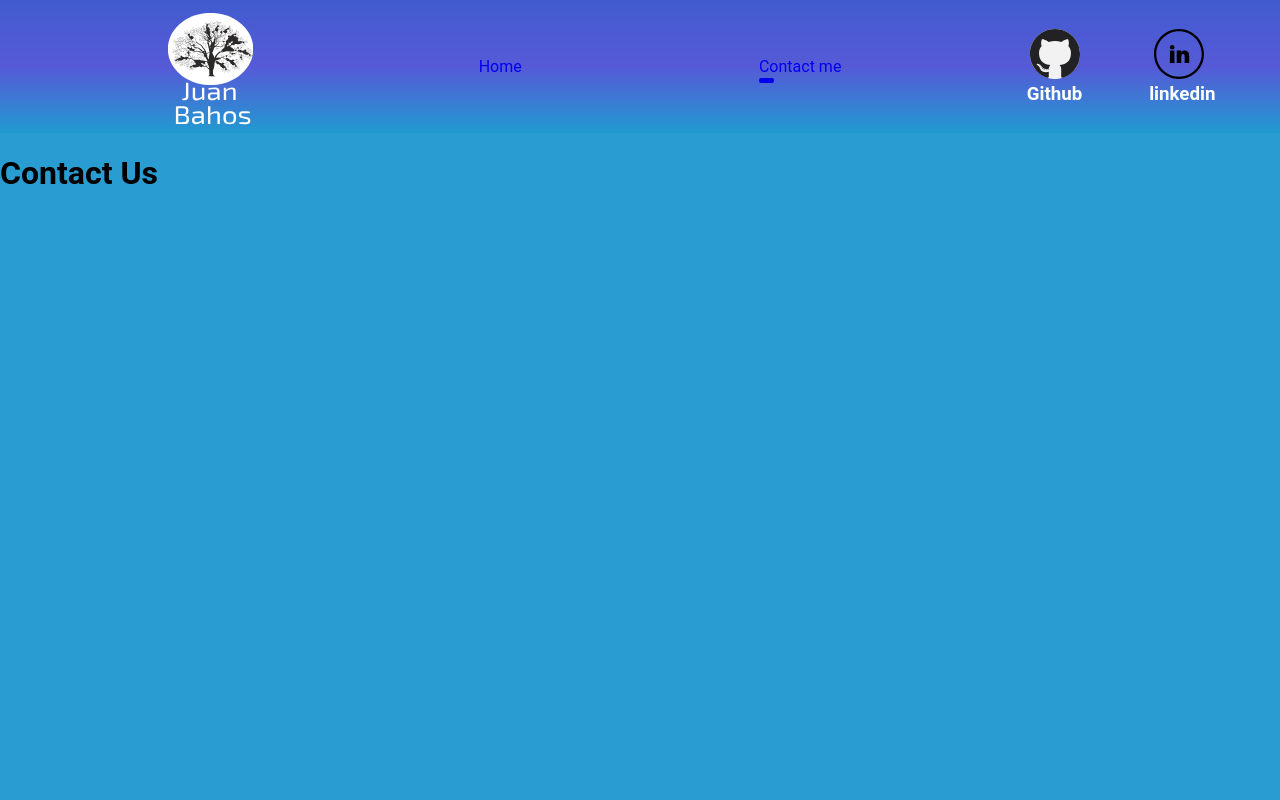
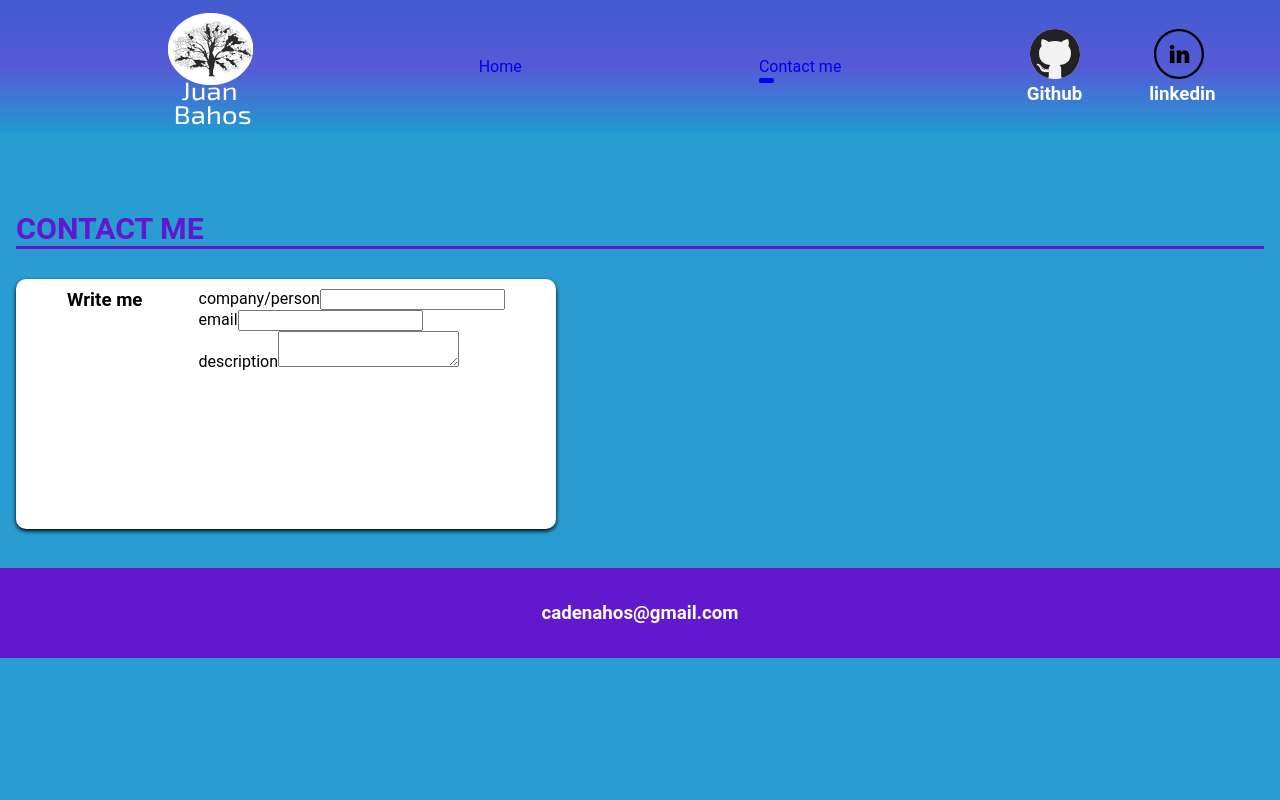
Before and after one commit to cadenahos/React-Portfolio-, a React app: page /contact-us in a window 1280 px wide. Shown: the top 800 px of the page. Built offline with nearby package versions, Linux system fonts and the light colour scheme.

Commit message:
[ADD] contact me

```diff
--- a/src/components/Card.jsx
+++ b/src/components/Card.jsx
@@ -33,4 +33,43 @@ const Card = () => {
     );
 };
 
-export default Card;
+const CardForm = () => {
+    return(
+        <div className='contact card card--form'>
+        <div className='contact-tittle'>
+            <h3>Write me </h3>
+        </div>
+        <div>
+            <form>
+                <div>
+                    <label>
+                        <span></span>
+                        company/person
+                    </label>
+                    <input/>
+                </div>
+                <div>
+                    <label>
+                        <span></span>
+                        email
+                    </label>
+                    <input/>
+                </div>
+                <div>
+                    <label>
+                        <span></span>
+                        description
+                    </label>
+                    <textarea></textarea>
+                </div>
+            </form>
+        </div>
+    </div>
+    );
+
+}
+
+export  {
+    Card,
+    CardForm
+};
--- a/src/containers/Bio.jsx
+++ b/src/containers/Bio.jsx
@@ -14,7 +14,7 @@ const Bio = () => {
             <div className="bio-description">
                 <p>
                     I am the type of person who feel happy working with modern technology. I love to work in graphic interfaces and approach new ways of solving problems.
-                    I consider myself an avid learner who enjoy reading technical blogs and books in subject that I am interested as, frontend, algorithms, and Management methodologies.
+                    I consider myself an avid learner who enjoy reading technical blogs and books in subject that I am interested as, frontend, algorithms, and Management.
                 </p>
                 <button className="button--primary">More info ...</button>
             </div>
--- a/src/containers/Layout.jsx
+++ b/src/containers/Layout.jsx
@@ -5,7 +5,7 @@ import '@styles/Layout.scss';
 
 const Layout = ({ children }) => {
     return (
-        <div className='Layout'>
+        <div className='layout'>
             <Header/>
             <div className='layout-container'>
                 {children}
--- a/src/containers/Projects.jsx
+++ b/src/containers/Projects.jsx
@@ -1,6 +1,6 @@
 import React from 'react';
 import '@styles/Projects.scss';
-import Card from '../components/Card';
+import { Card } from '@components/Card';
 
 const Projects = () => {
     const projectList = [
--- a/src/pages/ContactUs.jsx
+++ b/src/pages/ContactUs.jsx
@@ -1,10 +1,15 @@
 import React from 'react';
+import { CardForm } from '@components/Card';
 
 const ContactUs = () => {
     return (
-        <div>
-            <h1>Contact Us</h1>
+        <section className='contact'>
+        <div className="home-section-title" >
+            <h3 >Contact Me</h3>
+            <div></div>
         </div>
+        <CardForm/>
+        </section>
     );
 };
 
--- a/src/pages/Home.jsx
+++ b/src/pages/Home.jsx
@@ -10,7 +10,6 @@ const Home = () => {
         <>
         <Bio/>
         <Projects/>
-        <Organizations/>
         </>
     );
 };
--- a/src/styles/Bio.scss
+++ b/src/styles/Bio.scss
@@ -3,12 +3,15 @@
 .bio{
     background-color: var(--clear);
     color: var(--dark);
+    padding: 30px;
 }
 .bio-container{
     display: flex;
     flex-wrap: wrap;
+    justify-content: center;
 }
 .bio-description {
+    width: 60%;
     border: 3px solid var(--dark);
     border-radius: 10px;
     margin-top: 10px;
@@ -16,6 +19,13 @@
     font-size: var(--par);
     align-self: center;
     font-size: 18px;
+    max-height: 300px;
+
+}
+.bio-description > p{
+    overflow: hidden;
+    max-height: 230px;
+    text-overflow: ellipsis;
 }
 .bio-fotoPerfil{
     border-radius: 50%;
--- a/src/styles/Card.scss
+++ b/src/styles/Card.scss
@@ -10,6 +10,10 @@
     box-shadow: 0 2px 4px 0 var(--dark);
     padding: 10px 5px;
     gap: 10px;
+}
+
+.card--form{
+    width: 530px;
 }
 
 .card-presentation {
--- a/src/styles/Layout.scss
+++ b/src/styles/Layout.scss
@@ -1,5 +1,4 @@
 @import 'vars';
-
-.layout-container{
-    min-height: 100vw;
-}
+// .layout-container{
+//     min-height: 100vw;
+// }
```
Lines whose indentation alone changed are shown as unchanged.
